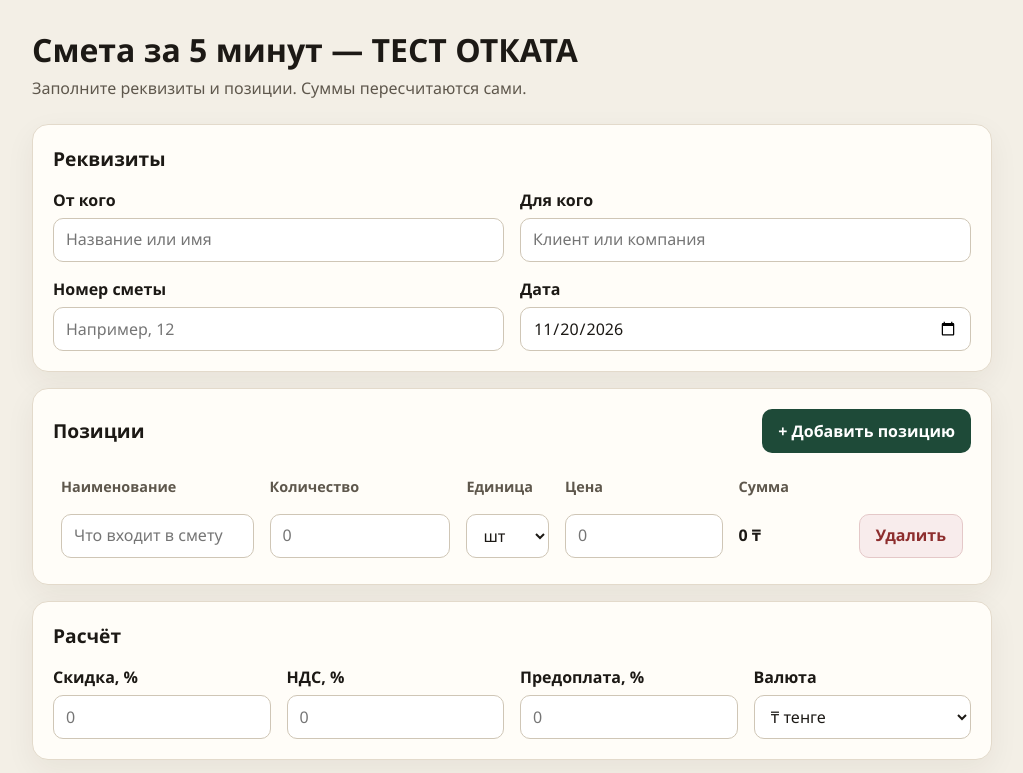
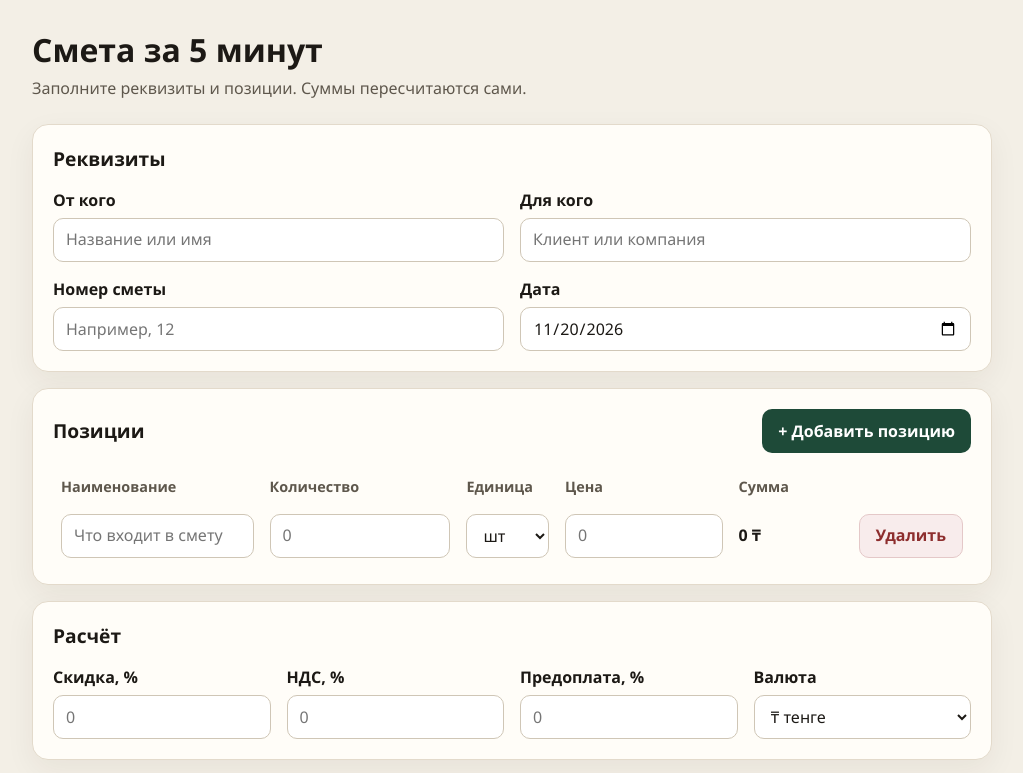
Before and after one commit to armannurmakin89-svg/smeta-big-lab, a plain HTML site: page index.html in a window 1280 px wide. Shown: the top 773 px of the page, without its empty margins (128-1151 px from the left). Drawn offline with Linux system fonts and the light colour scheme.

Commit message:
Revert "Тест отката: временно изменить заголовок"
This reverts commit 6d0a9e99043a921310c331696b014c8e69b3c49b.

```diff
--- a/index.html
+++ b/index.html
@@ -9,7 +9,7 @@
 <body>
   <main class="page">
     <header class="intro">
-      <h1>Смета за 5 минут — ТЕСТ ОТКАТА</h1>
+      <h1>Смета за 5 минут</h1>
       <p>Заполните реквизиты и позиции. Суммы пересчитаются сами.</p>
     </header>
 
```
